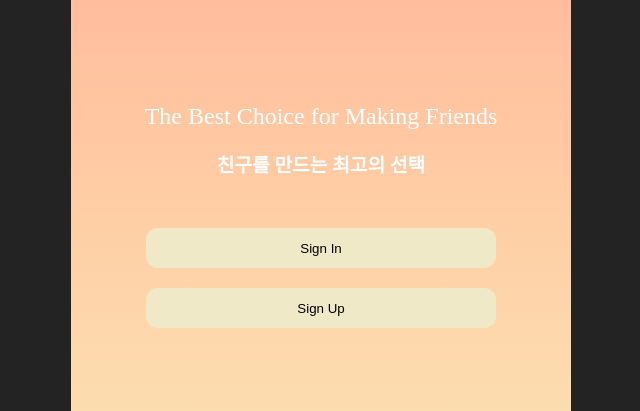
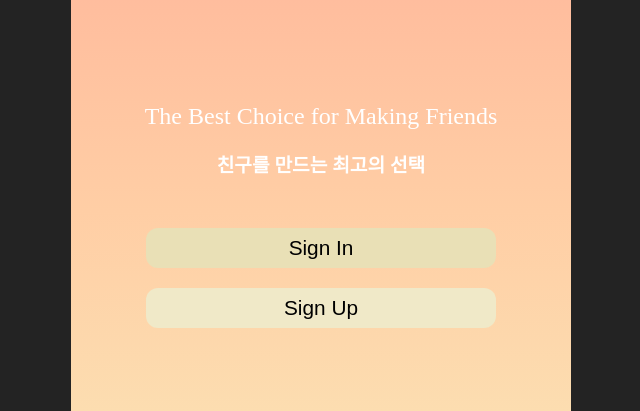
Before and after one commit to blueheart753/Friends_with_me, a plain HTML site: page index.html in a window 1280 px wide. In both pictures the pointer is over the button "Sign In". Shown: the part 389-800 px from the top of the page, without its empty margins (319-959 px from the left). Drawn offline with Linux system fonts and the light colour scheme; a web font is replaced by a local one.

Commit message:
add button css hover

```diff
--- a/css/style.css
+++ b/css/style.css
@@ -62,4 +62,10 @@ header {
   background: #f0e9c8;
   border: 0;
   border-radius: 12px;
+  font-size: 1.3em;
 }
+
+.moveBtn > button:hover {
+  background: #e9e0b6;
+  cursor: pointer;
+}
```
